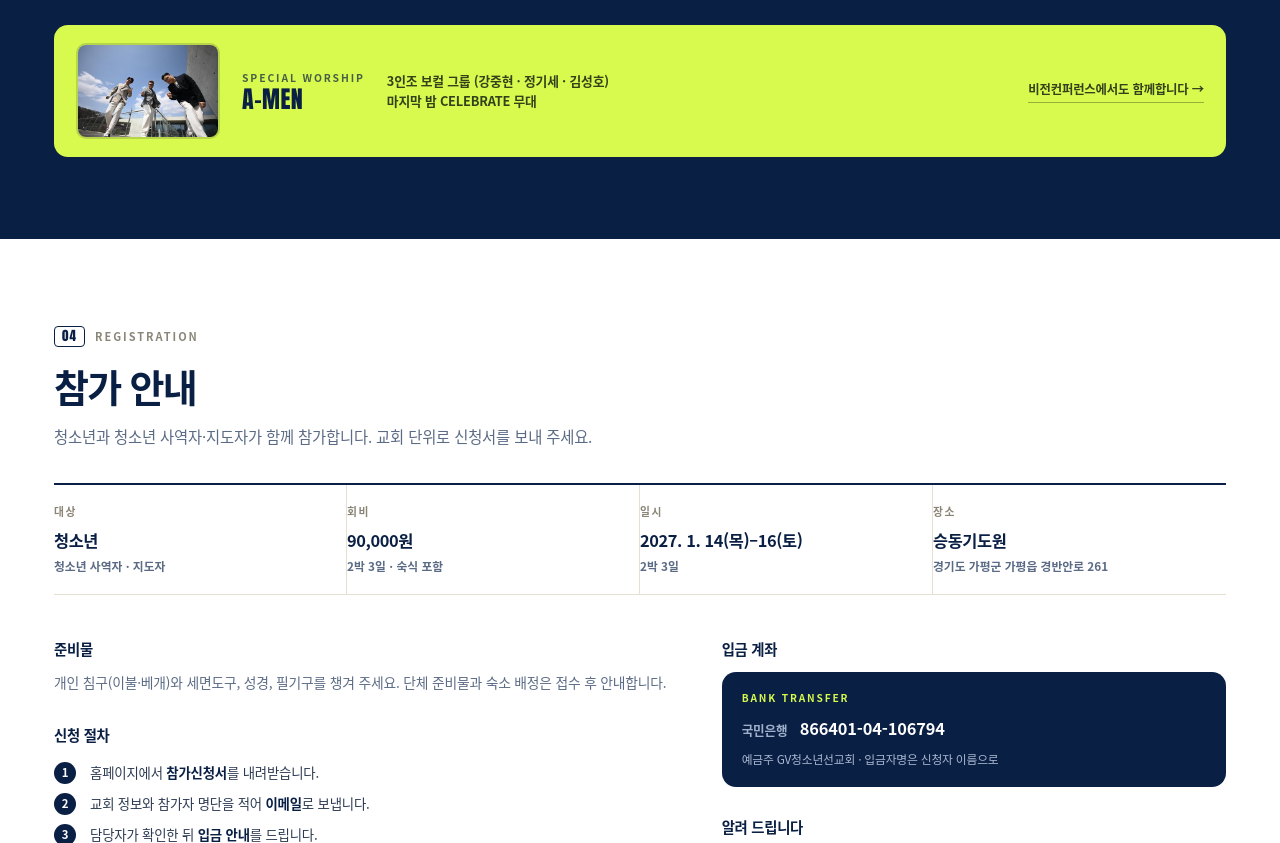
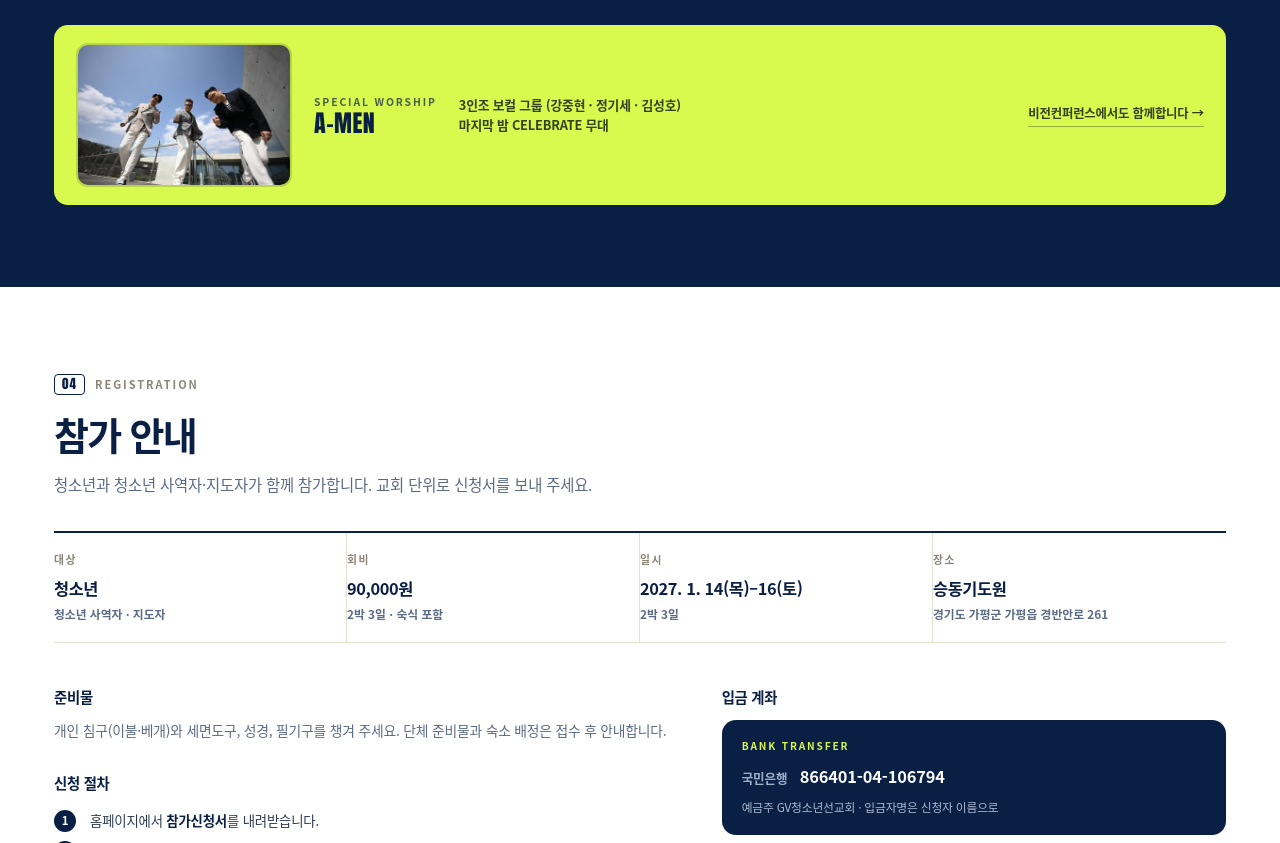
Before and after one commit to aichurchsystem/Church, a plain HTML site: page gv-youth/bible-conference.html in a window 1280 px wide. Shown: the part 5721-6564 px from the top of the page. Drawn offline with Linux system fonts and the light colour scheme; a web font is replaced by a local one.

Commit message:
gv-youth: 에이맨(A-MEN) 그룹 사진 50% 확대 반영

```diff
--- a/gv-youth/assets/bible-conference.css
+++ b/gv-youth/assets/bible-conference.css
@@ -637,9 +637,9 @@
   color: var(--bc-navy);
 }
 .bc-worship__photo {
-  width: 144px;
-  height: 96px;
-  border-radius: 10px;
+  width: 216px;
+  height: 144px;
+  border-radius: 12px;
   object-fit: cover;
   object-position: center 35%;
   border: 2px solid rgba(11, 27, 52, .16);
--- a/gv-youth/bible-conference.html
+++ b/gv-youth/bible-conference.html
@@ -93,7 +93,7 @@
 <link rel="icon" type="image/png" sizes="192x192" href="assets/logo/favicon-192.png" />
 <link rel="apple-touch-icon" sizes="180x180" href="assets/logo/apple-touch-icon-180.png" />
 <link rel="stylesheet" href="assets/styles.css?v=20261125c" />
-<link rel="stylesheet" href="assets/bible-conference.css?v=20261125h" />
+<link rel="stylesheet" href="assets/bible-conference.css?v=20261125i" />
 </head>
 <body>
 <a class="skip-link" href="#main">본문으로 바로 가기</a>
```
